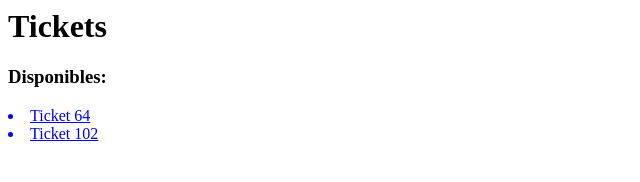
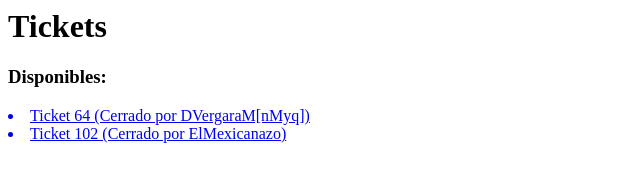
Before and after one commit to DVergaraM/tickets, a plain HTML site: page index.html in a window 1280 px wide. Shown: the whole page, without its empty margins (0-640 px from the left). Drawn offline with Linux system fonts and the light colour scheme.

Commit message:
Update index.html

```diff
--- a/index.html
+++ b/index.html
@@ -1,5 +1,5 @@
 <h1>Tickets</h1>
 
 <h3>Disponibles:</h3>
-<a href="https://dvergaram.github.io/tickets/ticket-64.html"><li>Ticket 64</li></a>
-<a href="https://dvergaram.github.io/tickets/ticket-102.html"><li>Ticket 102</li></a>
+<a href="https://dvergaram.github.io/tickets/ticket-64.html"><li>Ticket 64 (Cerrado por DVergaraM[nMyq])</li></a>
+<a href="https://dvergaram.github.io/tickets/ticket-102.html"><li>Ticket 102 (Cerrado por ElMexicanazo)</li></a>
```
